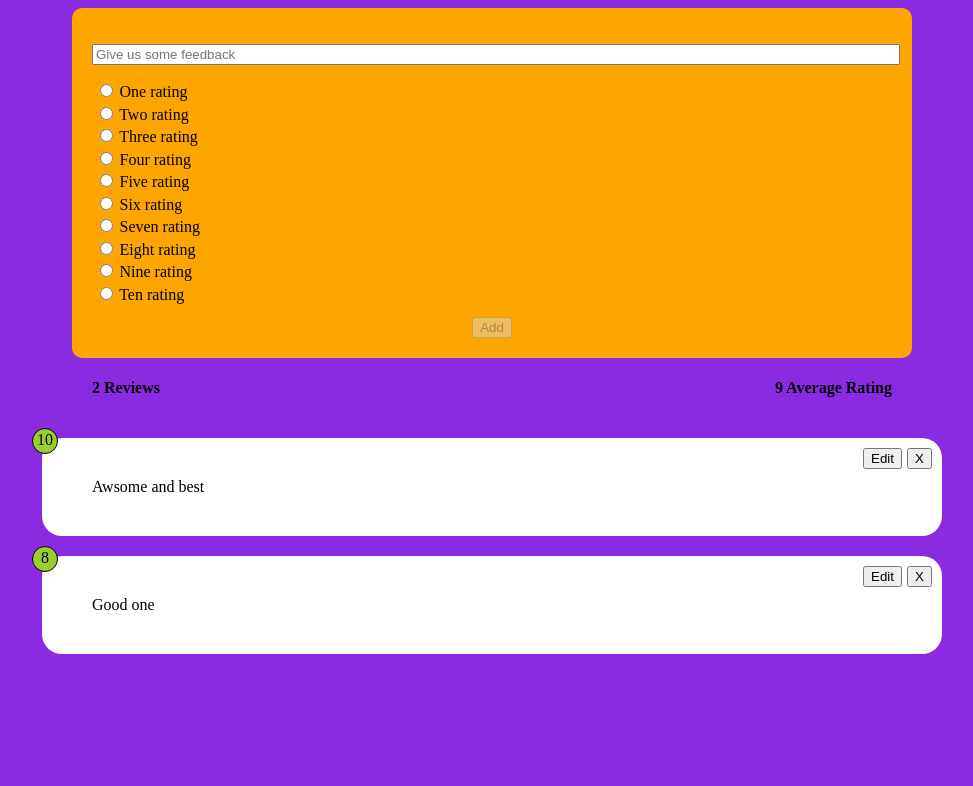
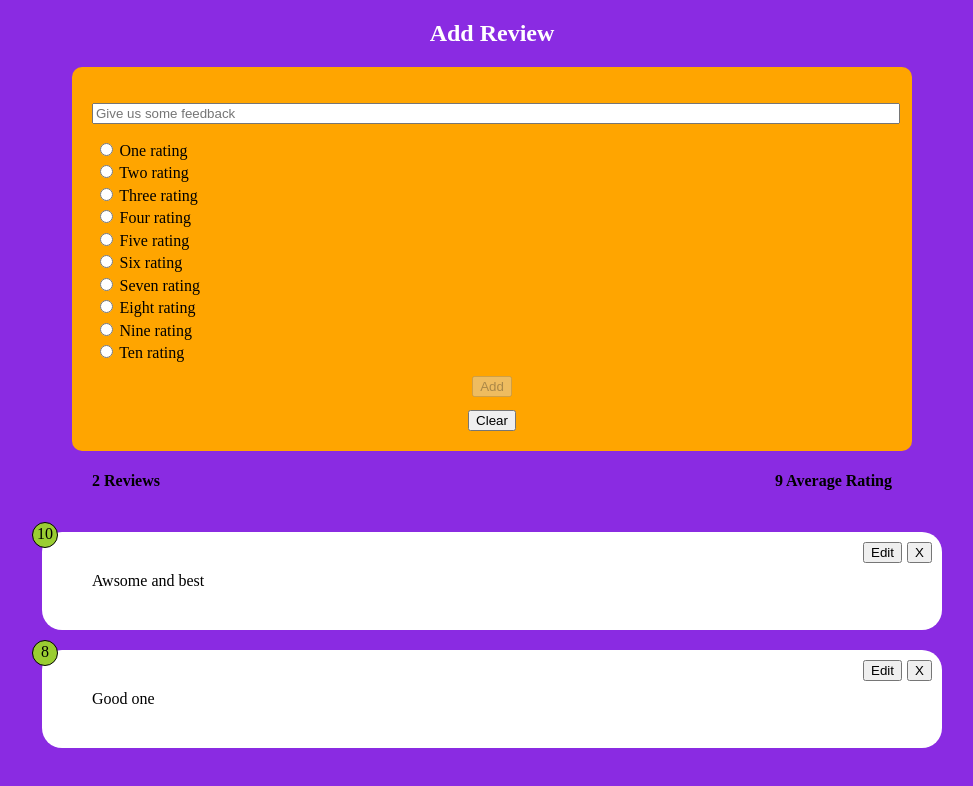
Before and after one commit to ayush89able/svelte-poc, a Svelte app in the folder myapp/: page / in a window 1280 px wide. Shown: the top 786 px of the page, without its empty margins (148-1121 px from the left). Built offline with nearby package versions, Linux system fonts and the light colour scheme.

Commit message:
feat: add clear form button

```diff
--- a/myapp/src/components/FeedbackForm.svelte
+++ b/myapp/src/components/FeedbackForm.svelte
@@ -28,8 +28,15 @@
         }
         }
     }
+
+    function clearForm() {
+        text = ''
+        rating = 0
+        currentItem={}
+    }
 </script>
 
+<h2>{buttonLabel} Review</h2>
 <form on:submit|preventDefault={handleFormSubmit}>
     <div class="input-group">
         <input type="text" bind:value={text} placeholder="Give us some feedback ">
@@ -77,8 +84,10 @@
         </label>
 
     </div>
+        <div class='buttonDiv'>
         <button disabled={ text === '' || rating === 0}>{buttonLabel}</button>
-
+        <button on:click={clearForm}>Clear</button>
+    </div>
 </form>
 
 <style>
@@ -103,4 +112,8 @@
         display: block;
         margin: 1em auto 0 auto;
     }
+    h2{
+        color: white;
+        text-align: center;
+    }
 </style>
```
